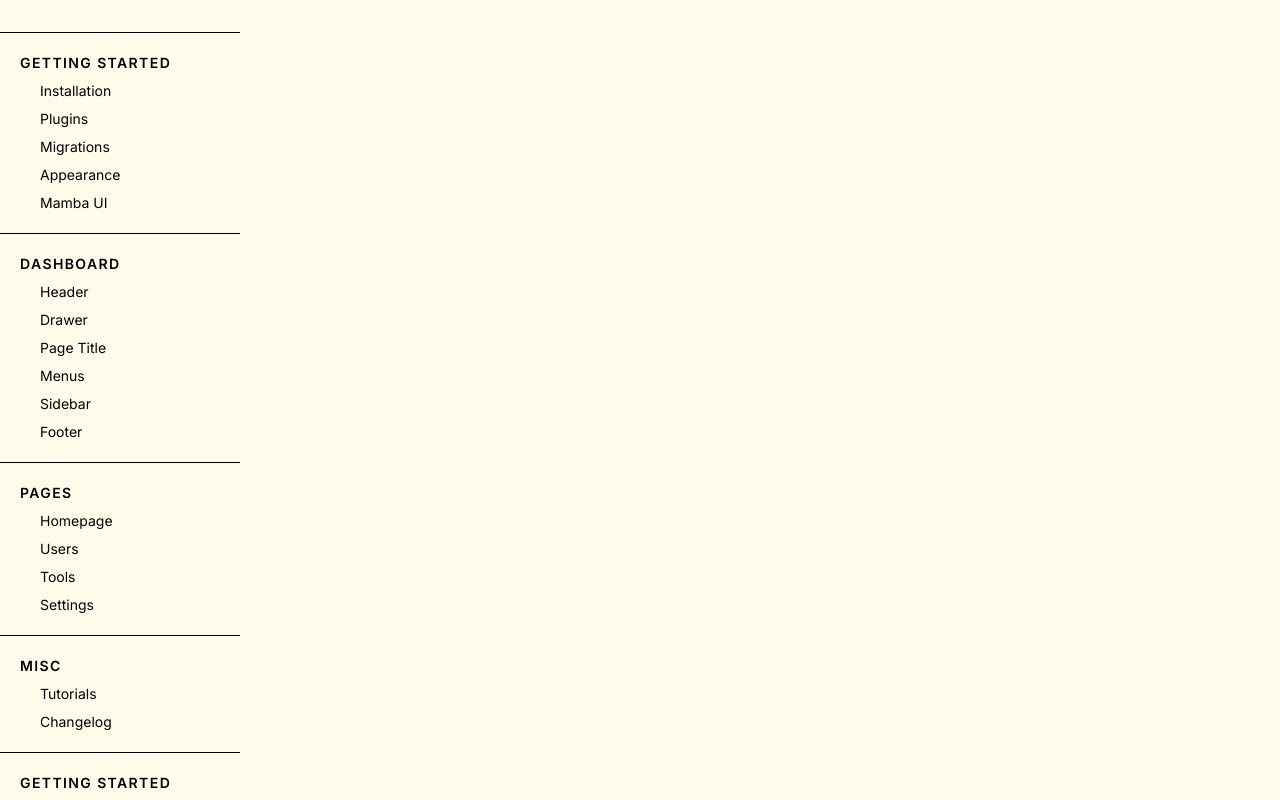
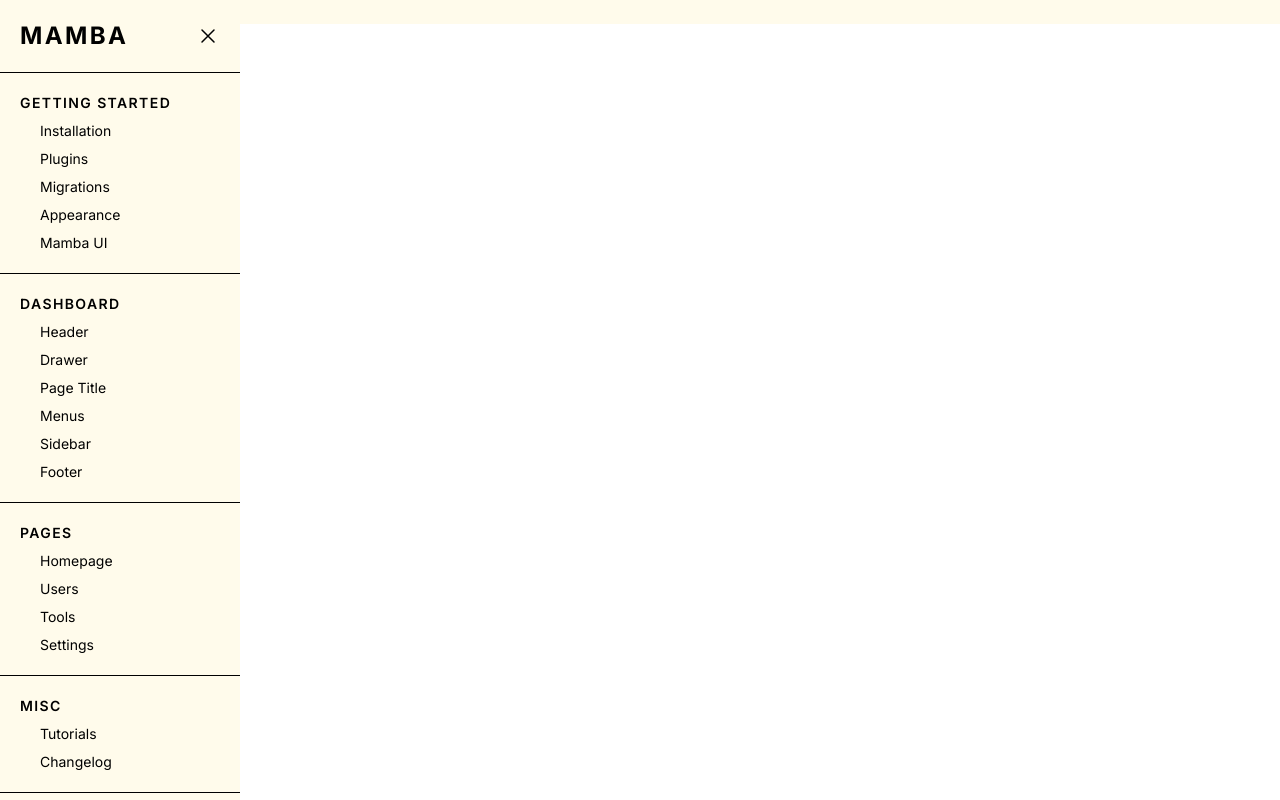
Before and after one commit to probir-sarkar/calc-plus, a Next.js app: page / in a window 1280 px wide. Built offline with nearby package versions, Linux system fonts and the light colour scheme.

Commit message:
sidebar problem solved

```diff
--- a/src/app/page.js
+++ b/src/app/page.js
@@ -1,11 +1,26 @@
+"use client";
+import { useState } from "react";
 import Image from "next/image";
 import Sidebar from "@/components/sidebar/Sidebar";
+import { HiBars3 } from "react-icons/hi2";
 
 export default function Home() {
+  const [isSidebarOpen, setSidebarOpen] = useState(true);
   return (
     <>
       <div className="bg-amber-50 container mx-auto">
-        <Sidebar />
+        <div className="flex justify-between items-center">
+          <div className="flex items-center">
+            <button
+              className="text-amber-500 text-2xl"
+              onClick={() => setSidebarOpen(!isSidebarOpen)}
+            >
+              <HiBars3 />
+            </button>
+          </div>
+        </div>
+
+        <Sidebar isSidebarOpen={isSidebarOpen} setSidebarOpen={setSidebarOpen} />
       </div>
     </>
   );
--- a/src/components/sidebar/Sidebar.jsx
+++ b/src/components/sidebar/Sidebar.jsx
@@ -1,7 +1,10 @@
+"use client";
+import { useState } from "react";
 import "./Sidebar.scss";
 import React from "react";
+import { HiOutlineXMark } from "react-icons/hi2";
 
-const Sidebar = () => {
+const Sidebar = ({ isSidebarOpen, setSidebarOpen }) => {
   const sidebarData = [
     {
       title: "Getting Started",
@@ -78,15 +81,26 @@ const Sidebar = () => {
       ],
     },
   ];
-
+  const hideSidebarClass = isSidebarOpen ? "w-full sm:w-60" : "w-0";
   return (
+    <>
       <aside
         id="style-8"
-      className="w-full sm:w-60  bg-amber-50 text-black h-screen overflow-y-auto sidebar"
+        className={`  bg-amber-50 text-black h-screen overflow-y-auto sidebar absolute top-0 left-0 ease-liner duration-300 ${hideSidebarClass}`}
       >
-      <nav className="text-sm my-8">
+        <nav className="text-sm">
+          <div className="flex justify-between items-center p-5 sticky bg-amber-50 border-b border-black">
+            <h1 className="text-2xl font-bold tracking-widest uppercase text-black">Mamba</h1>
+
+            <button
+              className="text-2xl font-bold tracking-widest uppercase text-black"
+              onClick={() => setSidebarOpen(!isSidebarOpen)}
+            >
+              <HiOutlineXMark />
+            </button>
+          </div>
           {sidebarData.map((section, index) => (
-          <div className="space-y-2 p-5 border-t border-black" key={index}>
+            <div className="space-y-2 p-5 border-b border-black" key={index}>
               <h2 className="text-sm font-semibold tracking-widest uppercase text-black">
                 {section.title}
               </h2>
@@ -101,6 +115,7 @@ const Sidebar = () => {
           ))}
         </nav>
       </aside>
+    </>
   );
 };
 
```
Lines whose indentation alone changed are shown as unchanged.
